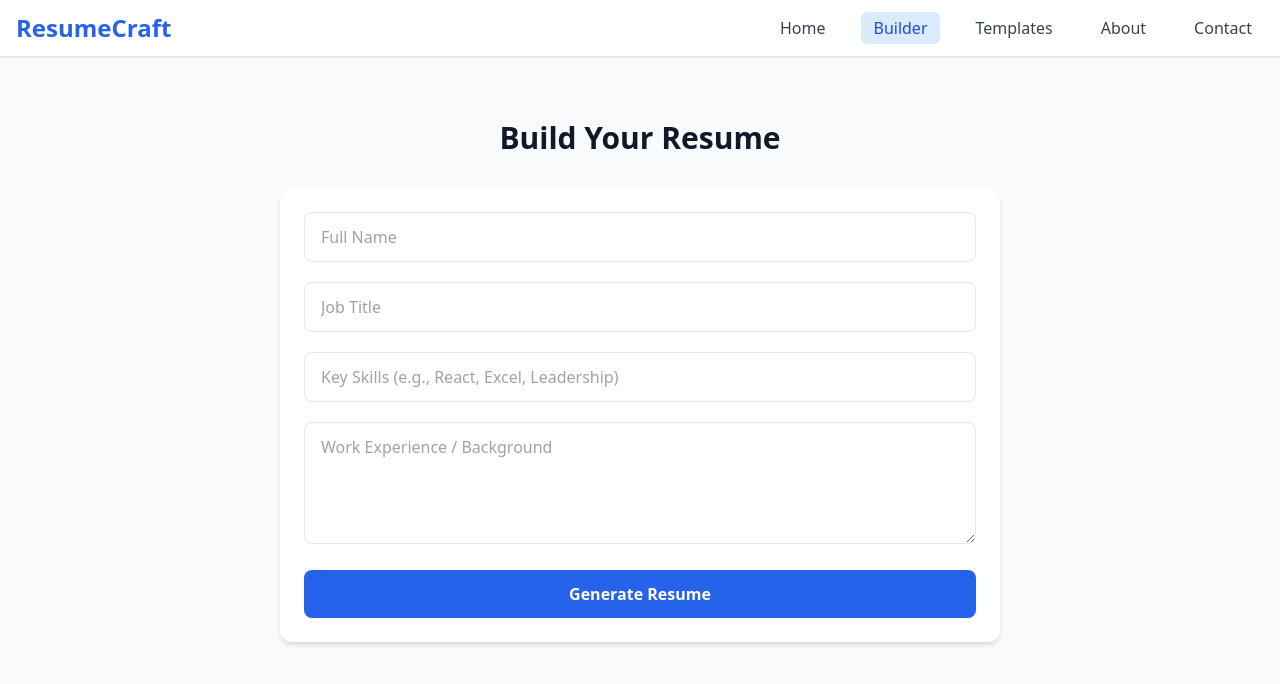
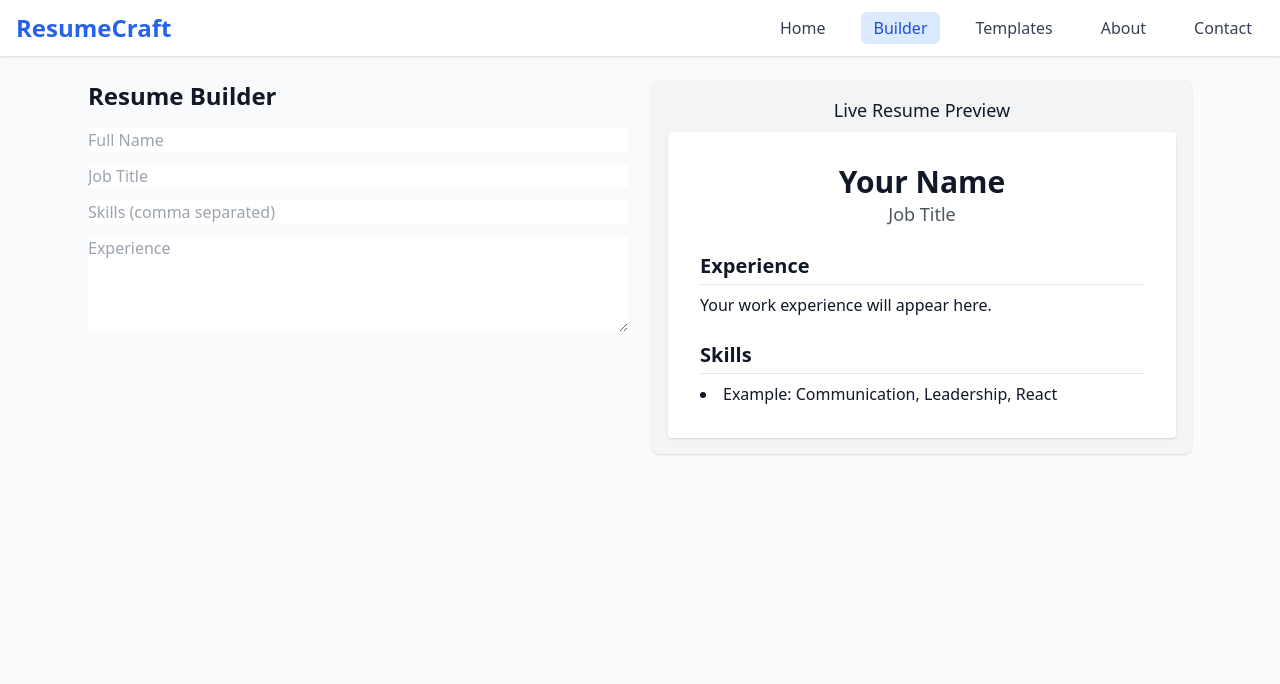
Before and after one commit to GlitchRider1/resumegenerator, a React (Vite) app: page /builder in a window 1280 px wide. Shown: the top 684 px of the page. Built offline with nearby package versions, Linux system fonts and the light colour scheme.

Commit message:
Update Builder.tsx

```diff
--- a/src/pages/Builder.tsx
+++ b/src/pages/Builder.tsx
@@ -1,6 +1,12 @@
 import React, { useState } from 'react';
+import { useLocation } from 'react-router-dom';
+import ClassicTemplate from '../templates/ClassicTemplate';
 
 const Builder: React.FC = () => {
+  const location = useLocation();
+  const searchParams = new URLSearchParams(location.search);
+  const selectedTemplate = searchParams.get('template') || 'classic';
+
   const [form, setForm] = useState({
     name: '',
     job: '',
@@ -8,67 +14,50 @@ const Builder: React.FC = () => {
     experience: '',
   });
 
-  const [result, setResult] = useState('');
-
   const handleChange = (e: React.ChangeEvent<HTMLInputElement | HTMLTextAreaElement>) => {
     setForm({ ...form, [e.target.name]: e.target.value });
   };
 
-  const generate = () => {
-    const { name, job, skills, experience } = form;
-    setResult(
-      `Hi ${name},\n\nResume:\nExperienced ${job} with skills in ${skills}. Background: ${experience}.\n\nCover Letter:\nDear Hiring Manager,\n\nI am excited about the ${job} position. My experience in ${experience} and skills in ${skills} make me a great fit.\n\nSincerely,\n${name}`
-    );
-  };
-
   return (
-    <div className="max-w-3xl mx-auto py-16 px-6">
-      <h2 className="text-3xl font-bold mb-8 text-center">Build Your Resume</h2>
-
-      <div className="bg-white p-6 rounded-xl shadow-md space-y-5">
+    <div className="max-w-6xl mx-auto p-6 grid md:grid-cols-2 gap-6">
+      <div>
+        <h2 className="text-2xl font-semibold mb-4">Resume Builder</h2>
         <input
-          className="w-full px-4 py-3 border rounded-lg focus:outline-none focus:ring-2 focus:ring-blue-500"
+          className="input mb-3 w-full"
           name="name"
           placeholder="Full Name"
           onChange={handleChange}
-          value={form.name}
         />
         <input
-          className="w-full px-4 py-3 border rounded-lg focus:outline-none focus:ring-2 focus:ring-blue-500"
+          className="input mb-3 w-full"
           name="job"
           placeholder="Job Title"
           onChange={handleChange}
-          value={form.job}
         />
         <input
-          className="w-full px-4 py-3 border rounded-lg focus:outline-none focus:ring-2 focus:ring-blue-500"
+          className="input mb-3 w-full"
           name="skills"
-          placeholder="Key Skills (e.g., React, Excel, Leadership)"
+          placeholder="Skills (comma separated)"
           onChange={handleChange}
-          value={form.skills}
         />
         <textarea
-          className="w-full px-4 py-3 border rounded-lg focus:outline-none focus:ring-2 focus:ring-blue-500"
+          className="input mb-3 w-full"
           name="experience"
-          placeholder="Work Experience / Background"
+          placeholder="Experience"
           rows={4}
           onChange={handleChange}
-          value={form.experience}
-        ></textarea>
-
-        <button
-          className="w-full bg-blue-600 hover:bg-blue-700 text-white font-semibold py-3 px-4 rounded-lg"
-          onClick={generate}
-        >
-          Generate Resume
-        </button>
+        />
       </div>
 
-      {result && (
-        <div className="mt-8 bg-gray-100 p-6 rounded-lg shadow-inner whitespace-pre-wrap text-sm text-gray-800">
-          {result}
-        </div>
-      )}
+      <div className="bg-gray-100 p-4 rounded-lg shadow">
+        <h3 className="text-lg font-medium mb-2 text-center">Live Resume Preview</h3>
+
+        {selectedTemplate === 'classic' && (
+          <ClassicTemplate {...form} />
+        )}
+
+        {/* Modern and Creative will be added later */}
+      </div>
     </div>
   );
 };
```
